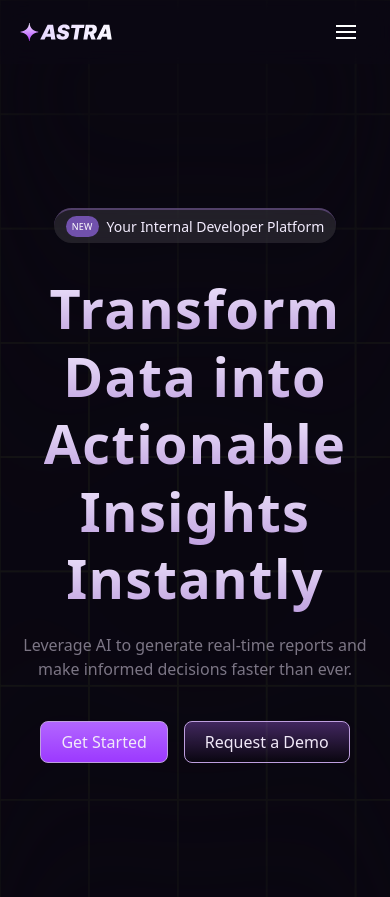
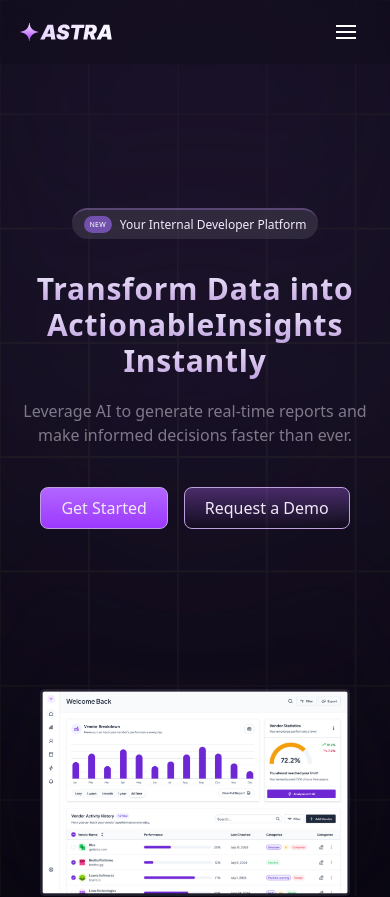
Before and after one commit to ehtishamsh/astraSaasLandingPage, a React (Vite) app: page / in a window 390 px wide. Shown: the top 897 px of the page. Built offline with nearby package versions, Linux system fonts and the light colour scheme.

Commit message:
changed color

```diff
--- a/src/components/home/HeroSection.tsx
+++ b/src/components/home/HeroSection.tsx
@@ -15,12 +15,12 @@ function HeroSection() {
             }}
           >
             <div className="absolute -top-[60px] left-0 right-0 z-20 flex justify-center">
-              <div className="  bg-mainColor-400/60 opacity-50 rounded-full blur-[15rem] w-[433px] h-[525px] hidden lg:flex">
+              <div className="  bg-mainColor-400/60 opacity-50 rounded-full blur-[15rem] w-[433px] h-[525px]  ">
                 &nbsp;
               </div>
             </div>
             <div className="absolute -top-[100px] left-0 right-0 z-20 flex justify-center">
-              <div className="  bg-mainColor-600/60 opacity-50 rounded-full blur-[15rem] w-[380px] h-[620px] hidden lg:flex">
+              <div className="  bg-mainColor-600/60 opacity-50 rounded-full blur-[15rem] w-[380px] h-[620px]  ">
                 &nbsp;
               </div>
             </div>
@@ -28,14 +28,14 @@ function HeroSection() {
               <div className="flex flex-col mb-40 pt-40 max-w-[900px] mx-auto items-center z-30 relative">
                 <Link
                   to={"/"}
-                  className=" border-b-0 border-x-0 border-t-2 border-mainColor-400/40 text-sm flex items-center gap-2 px-3 rounded-full py-1.5 backdrop-blur-md w-fit text-center text-textColor bg-white/10"
+                  className=" border-b-0 border-x-0 border-t-2 border-mainColor-400/40 text-sm max-sm:text-xs flex items-center gap-2 px-3 rounded-full py-1.5 backdrop-blur-md w-fit text-center text-textColor bg-white/10"
                 >
-                  <span className="text-white text-[9px] tracking-wide font-medium bg-mainColor-500 rounded-full px-1.5 py-[0.5px]">
+                  <span className="text-white text-[9px] max-md:text-[7px] tracking-wide font-medium bg-mainColor-500 rounded-full px-1.5 py-[0.5px]">
                     NEW
                   </span>
                   <span>Your Internal Developer Platform</span>
                 </Link>
-                <h1 className="mt-8 text-[54px] font-bold text-center tracking-wide leading-tight">
+                <h1 className="mt-8 text-[54px] max-md:text-4xl max-sm:text-3xl font-bold text-center tracking-wide leading-tight">
                   <span
                     style={{
                       backgroundImage:
@@ -45,7 +45,7 @@ function HeroSection() {
                     }}
                   >
                     Transform Data into Actionable
-                  </span>{" "}
+                  </span>
                   <span
                     style={{
                       backgroundImage:
```
